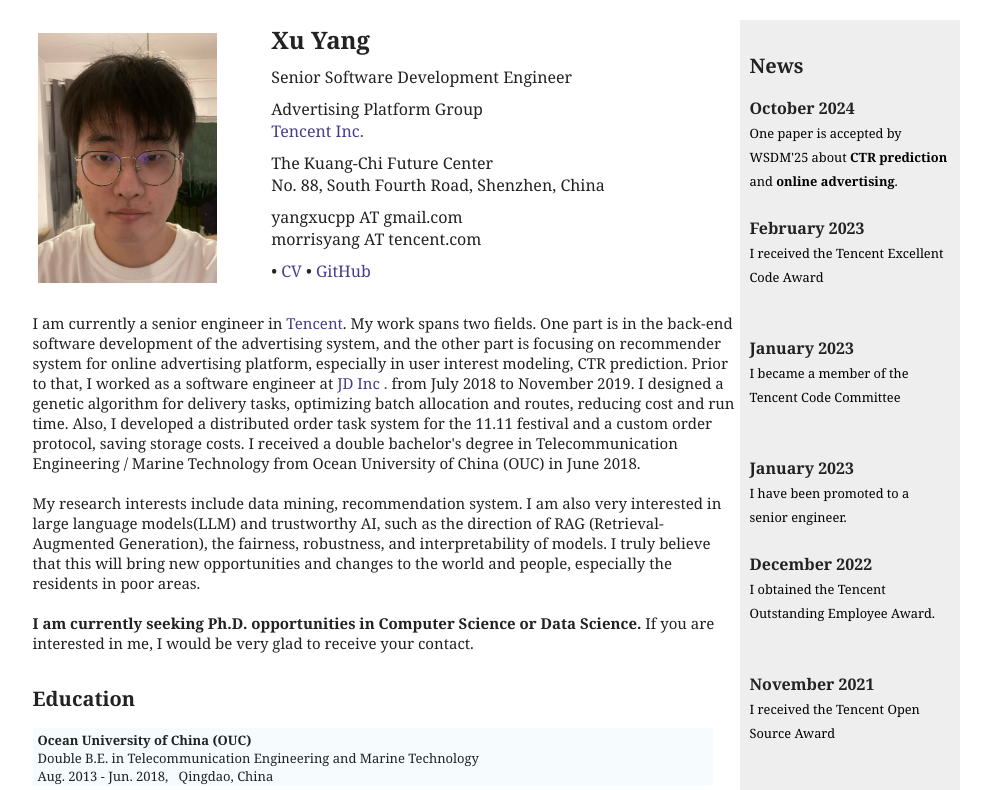
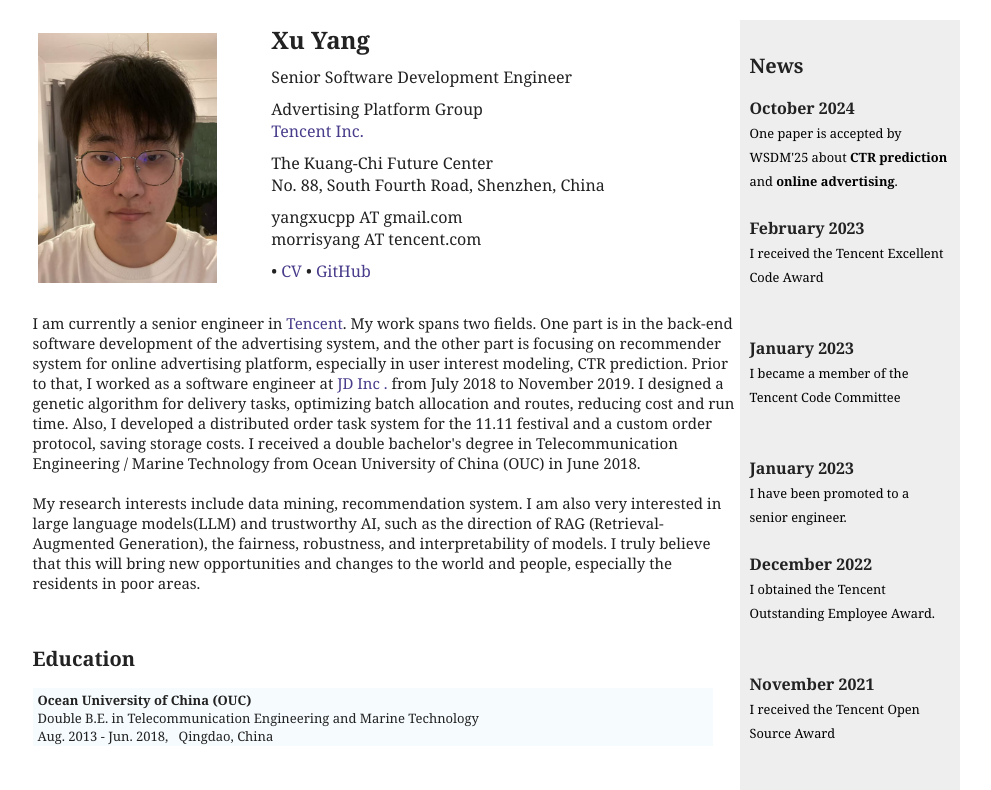
Before and after one commit to morrisxyang/morrisxyang.github.io, a plain HTML site: page index.html in a window 1280 px wide. Shown: the top 790 px of the page, without its empty margins (144-1135 px from the left). Drawn offline with Linux system fonts and the light colour scheme.

Commit message:
Update index.html

```diff
--- a/index.html
+++ b/index.html
@@ -150,10 +150,10 @@
           such as the direction of RAG (Retrieval-Augmented Generation), the fairness, robustness, and interpretability of models.
           I truly believe that this will bring new opportunities and changes to the world and people, especially the residents in poor areas.
           <br><br>
-          <b>I am currently seeking Ph.D. opportunities in Computer Science or Data Science. </b>If you are
+          <!-- <b>I am currently seeking Ph.D. opportunities in Computer Science or Data Science. </b>If you are
           interested in
              me, I would be
-          very glad to receive your contact.
+          very glad to receive your contact. -->
 
         </div>
 
```
